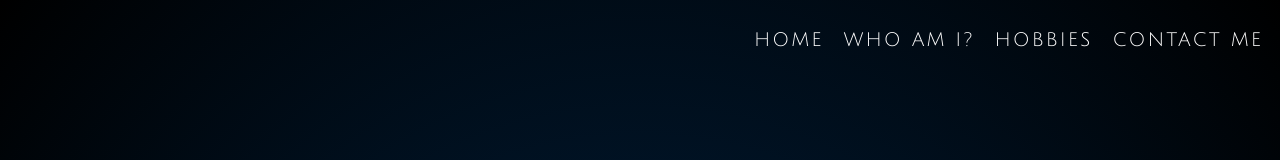
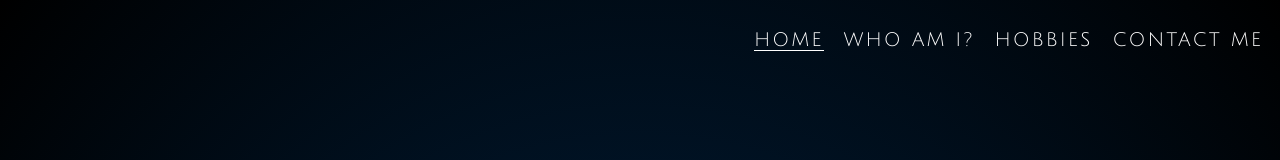
Before and after one commit to edgsel/portfolio, a Vue app in the folder project/: page / in a window 1280 px wide. Shown: the top 160 px of the page. Built offline with nearby package versions, Linux system fonts and the light colour scheme.

Commit message:
for selecting link in navbar used two methods (setActive, isActive). in general, nothing changed, just update

```diff
--- a/project/src/components/navigationBar.vue
+++ b/project/src/components/navigationBar.vue
@@ -1,11 +1,14 @@
 <template>
     <div id="nav">
         <ul class="navBar">
-            <li><a @click="isSelected = 1" v-bind:class="{active: isSelected === 1}" class="bar" href="#home">HOME</a></li>
-            <li><a @click="isSelected = 2" v-bind:class="{active: isSelected === 2}" class="bar" href="#whoAmI">WHO AM I?</a></li>
-            <li><a @click="isSelected = 3" v-bind:class="{active: isSelected === 3}" class="bar" href="#hobbies">HOBBIES</a></li>
-            <li><a @click="isSelected = 4" v-bind:class="{active: isSelected === 4}" class="bar" href="#contactMe">CONTACT ME</a></li>
+            <li><a @click="setActive('home')" v-bind:class="{active: isActive('home')}" class="bar" href="#home">HOME</a></li>
+            <li><a @click="setActive('whoAmI')" v-bind:class="{active: isActive('whoAmI')}" class="bar" href="#whoAmI">WHO AM I?</a></li>
+            <li><a @click="setActive('hobbies')" v-bind:class="{active: isActive('hobbies')}" class="bar" href="#hobbies">HOBBIES</a></li>
+            <li><a @click="setActive('contactMe')" v-bind:class="{active: isActive('contactMe')}" class="bar" href="#contactMe">CONTACT ME</a></li>
         </ul>
+<!--        <nav class="navBar">-->
+<!--            <router-link></router-link>-->
+<!--        </nav>-->
     </div>
 </template>
 
@@ -16,10 +19,7 @@
         name: "navigationBar",
 
         data: function() {
-            return {
-                isSelected: undefined,
-                isActive: false
-            }
+            return { activeItem: 'home'}
         },
 
         mounted() {
@@ -27,15 +27,19 @@
         },
 
         methods: {
-            makeActiveTab() {
-                this.isActive = !this.isActive;
+            isActive(menuItem) {
+                return this.activeItem === menuItem
+            },
+            setActive(menuItem) {
+                this.activeItem = menuItem
             }
+
         }
     }
 
 </script>
 
-<style>
+<style scoped>
 
     #nav {
         display: flex;
@@ -78,7 +82,7 @@
     }
     .active:after {
         width:100%;
-        border-bottom: 2px solid #ffffff;
+        /*border-bottom: 2px solid #ffffff;*/
         transition: .5s;
     }
 
```
